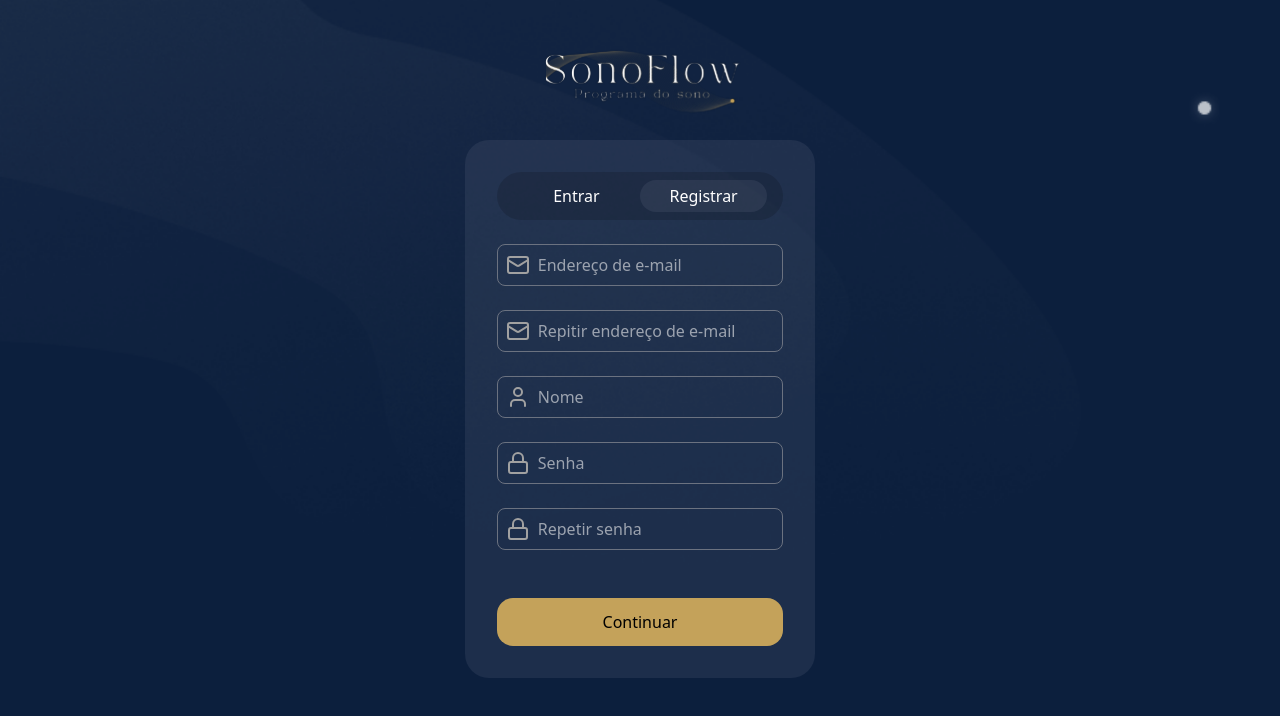
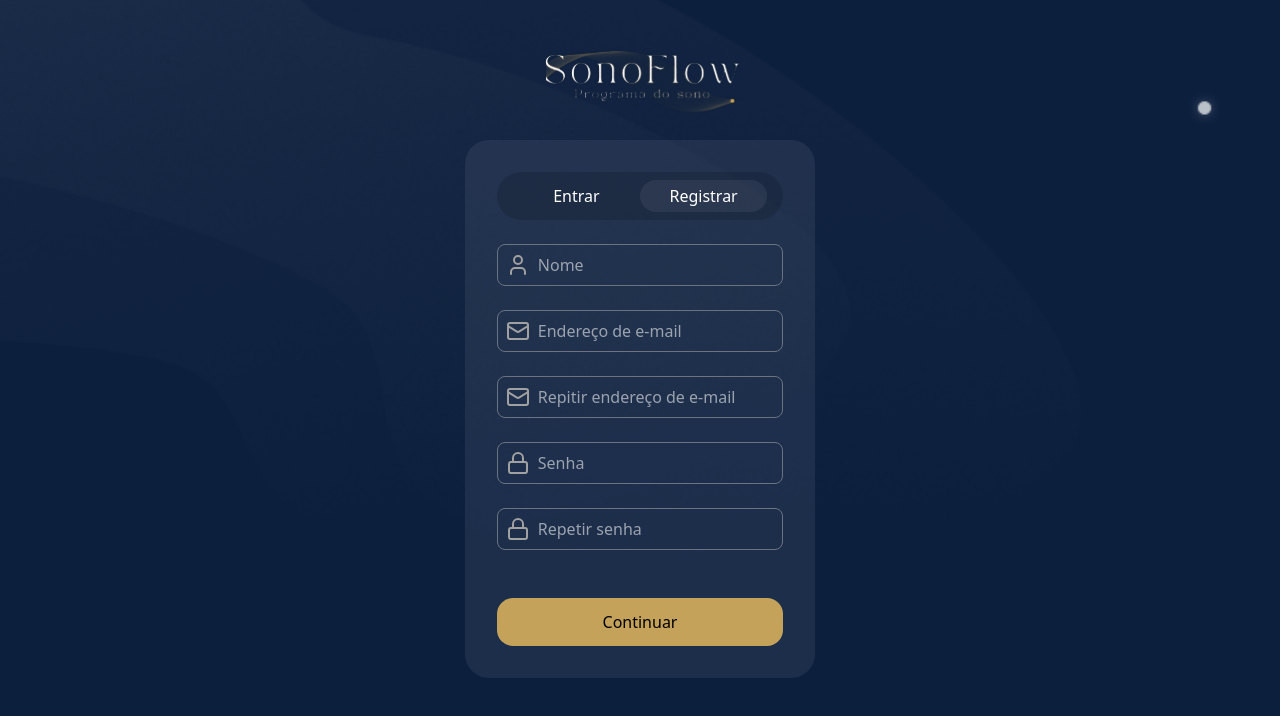
Before and after one commit to JoaoGabrielVianna/sonoflow-web, a React (Vite) app: page / in a window 1280 px wide. Both pictures are taken after a click on the button "Registrar". Shown: the top 716 px of the page. Built offline with nearby package versions, Linux system fonts and the light colour scheme; no server answers.

Commit message:
feat: Change Input position

```diff
--- a/src/pages/Login.tsx
+++ b/src/pages/Login.tsx
@@ -149,9 +149,9 @@ export default function Login() {
           </> :
           <>
             {/* REGISTER MODE */}
+            <AuthInput value={username} onChange={(e) => setUsername(e.target.value)} type="text" placeholder="Nome" icon={<User color="#A1A1A1" />} />
             <AuthInput value={email} onChange={(e) => setEmail(e.target.value)} type="email" placeholder="Endereço de e-mail" icon={<Mail color="#A1A1A1" />} />
             <AuthInput value={confirmEmail} onChange={(e) => setConfirmEmail(e.target.value)} type="email" placeholder="Repitir endereço de e-mail" icon={<Mail color="#A1A1A1" />} />
-            <AuthInput value={username} onChange={(e) => setUsername(e.target.value)} type="text" placeholder="Nome" icon={<User color="#A1A1A1" />} />
             <AuthInput value={password} onChange={(e) => setPassword(e.target.value)} type="password" placeholder="Senha" icon={<Lock color="#A1A1A1" />} />
             <AuthInput value={confirmPassword} onChange={(e) => setConfirmPassword(e.target.value)} type="password" placeholder="Repetir senha" icon={<Lock color="#A1A1A1" />} />
             <h1 className="text-red-600">{error}</h1>
```
